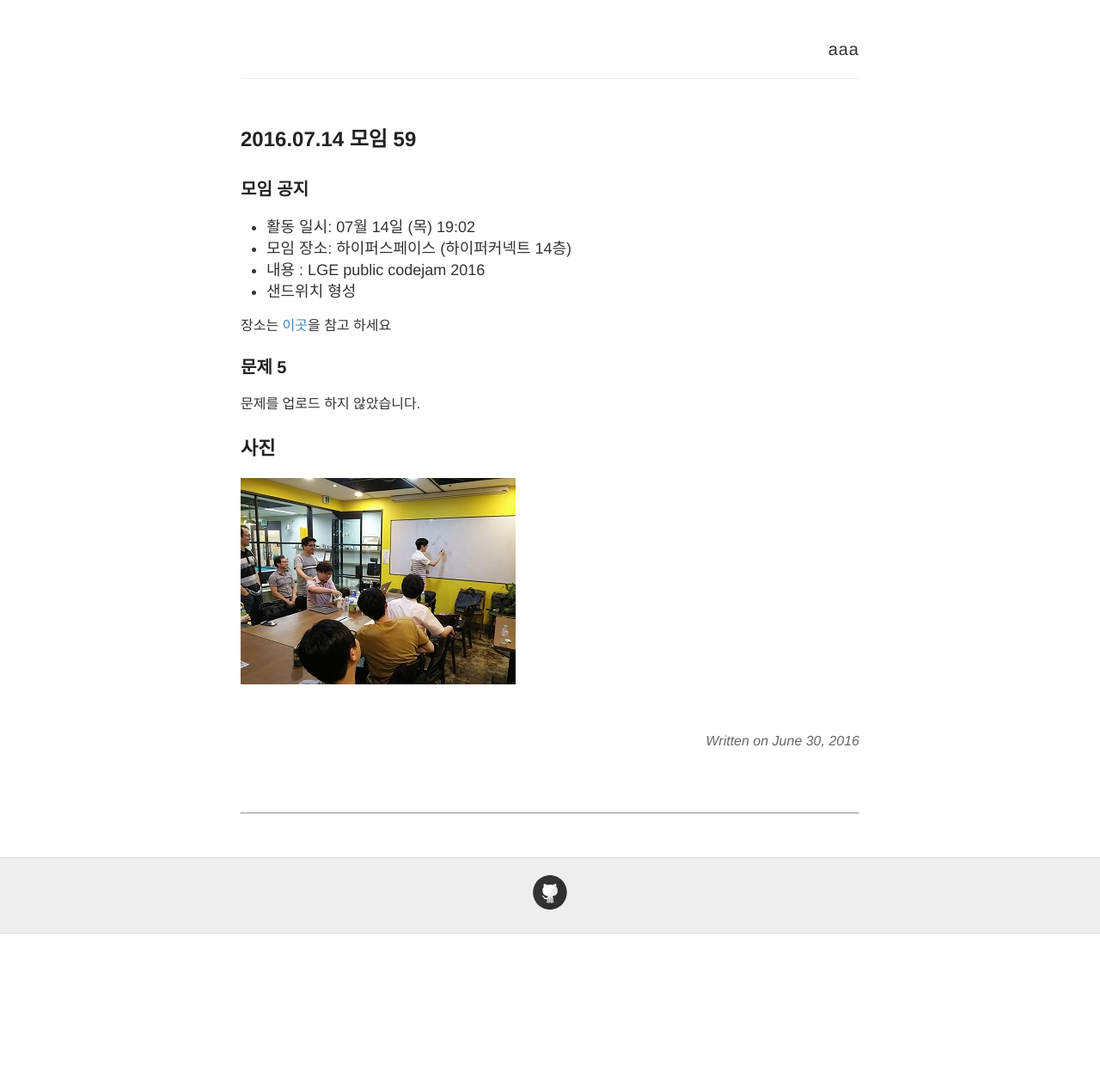
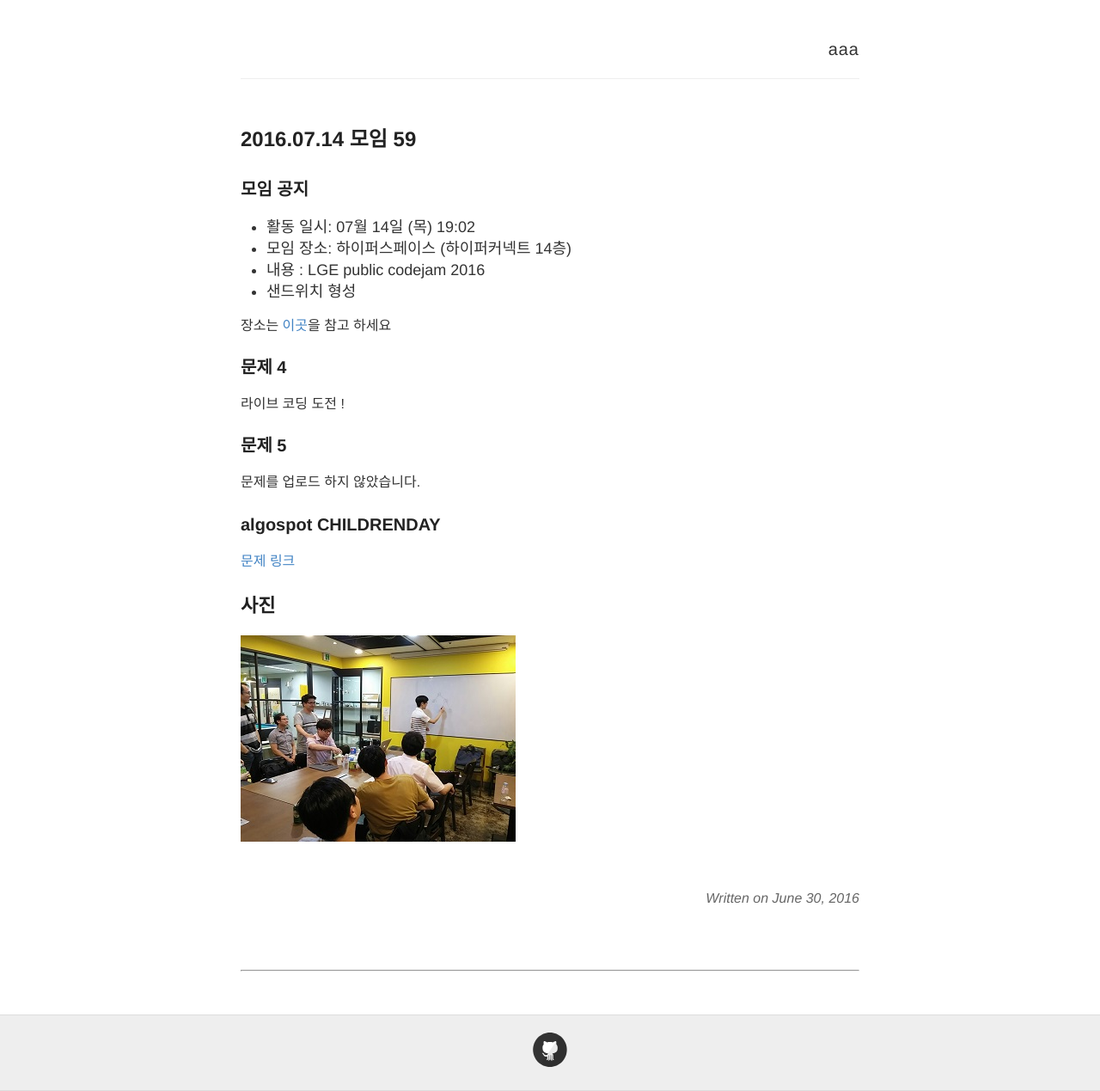
Before and after one commit to seirion/aaa, a Jekyll site: the page built from _posts/2016-07-14-meeting-059.md, in a window 1280 px wide. Shown: the whole page at 86% size. Built offline with Jekyll 4.4.1, drawn with Linux system fonts in a browser that asks for light colours; comment, search, counter and statistics services are not loaded; before the commit the page ends 1086 px from its top, so only the background shows below that.

Commit message:
Update 2016-07-14-meeting-059.md

```diff
--- a/_posts/2016-07-14-meeting-059.md
+++ b/_posts/2016-07-14-meeting-059.md
@@ -14,10 +14,17 @@ date:   2016-06-30 00:00:00
 
 장소는 [이곳](http://career.hpcnt.com/)을 참고 하세요
 
+### 문제 4
+
+라이브 코딩 도전 !
+
 ### 문제 5
 
 문제를 업로드 하지 않았습니다.
 
+### algospot CHILDRENDAY
+
+[문제 링크](https://www.algospot.com/judge/problem/read/CHILDRENDAY)
 
 ## 사진
 ![사진](https://raw.githubusercontent.com/seirion/aaa/gh-pages/images/aaa/aaa_58_01.jpg)
```
